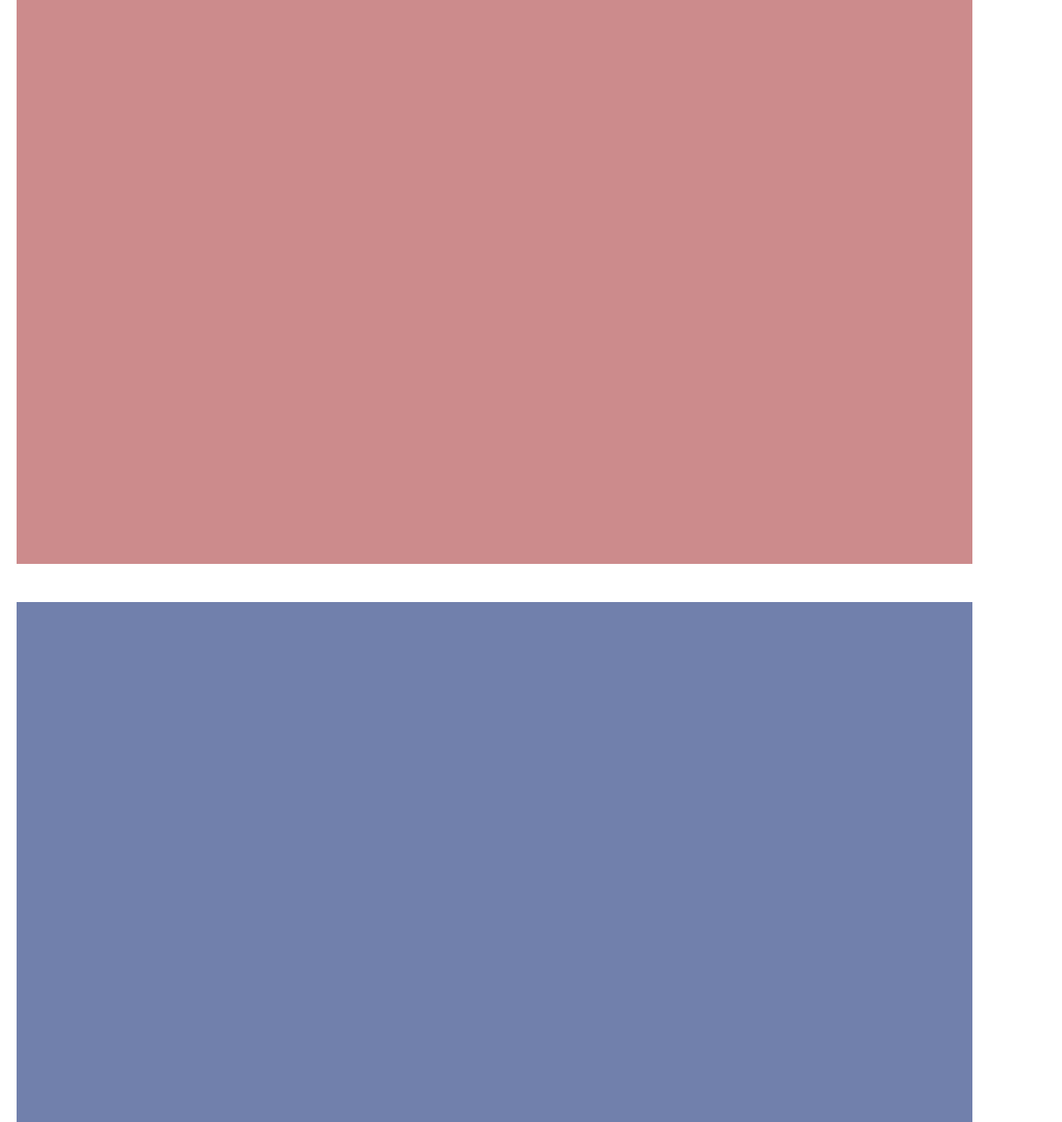
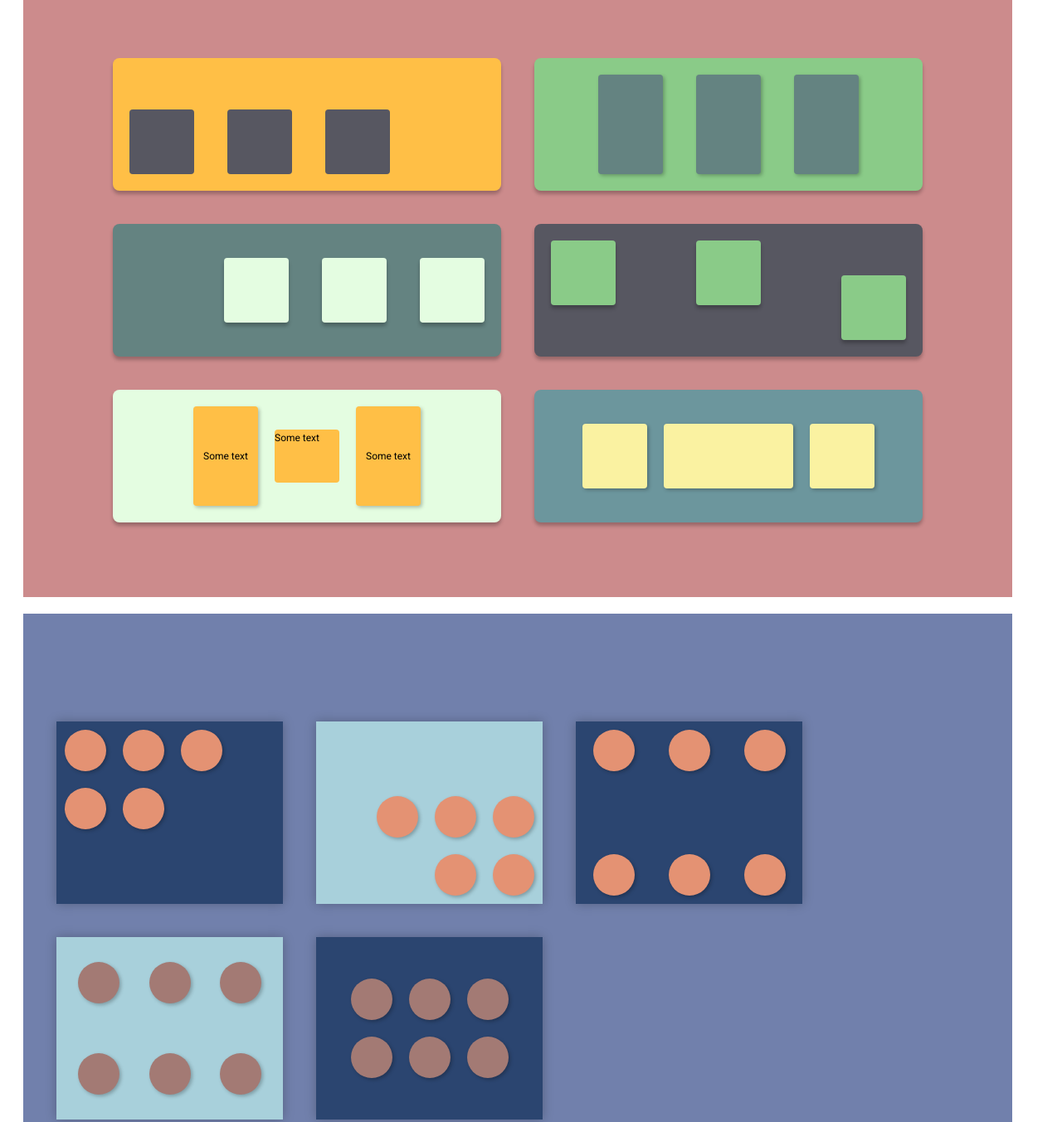
Before and after one commit to Torsnor/FlexboxBemCW, a plain HTML site: page index.html in a window 1280 px wide. Shown: the part 40-1393 px from the top of the page at 83% size. Drawn offline with Linux system fonts and the light colour scheme.

Commit message:
added the last boxes

```diff
--- a/index.html
+++ b/index.html
@@ -4,15 +4,82 @@
     <meta charset="UTF-8">
     <meta name="viewport" content="width=device-width, initial-scale=1.0">
     <link rel="stylesheet" href="styles/index.css">
+    <link href="https://fonts.googleapis.com/css?family=Roboto&display=swap" rel="stylesheet">
     <title>FlexboxBemCW</title>
 </head>
 <body>
-    <div class="container1">
+    <div class="screen1">
+        <div class="box1">
+            <div class="small_square"></div>
+            <div class="small_square"></div>
+            <div class="small_square"></div>
+        </div>
+        <div class="box2">
+            <div class="rectangle"></div>
+            <div class="rectangle"></div>
+            <div class="rectangle"></div>
+        </div>
+        <div class="box3">
+            <div class="small_square"></div>
+            <div class="small_square"></div>
+            <div class="small_square"></div>
+        </div>
+        <div class="box4">
+            <div class="small_square"></div>
+            <div class="small_square"></div>
+            <div class="small_square_last"></div>
+        </div>
+        <div class="box5">
+            <div class="rectangle"><span class="text">Some text</span></div>
+            <div class="mini_square"><span class="text">Some text</span></div>
+            <div class="rectangle"><span class="text">Some text</span></div>
+        </div>
+        <div class="box6">
+            <div class="small_square"></div>
+            <div class="rectangle_down"></div>
+            <div class="small_square"></div>
+        </div>
+    </div>
 
-
-    </div>
-    <div class="container2">
-
+    <div class="screen2">
+        <div class="square1">
+            <div class="circle1"></div>
+            <div class="circle1"></div>
+            <div class="circle1"></div>
+            <div class="circle1"></div>
+            <div class="circle1"></div>
+        </div>
+        <div class="square2">
+            <div class="circle2"></div>
+            <div class="circle2"></div>
+            <div class="circle2"></div>
+            <div class="circle2"></div>
+            <div class="circle2"></div>
+        </div>
+        <div class="square3">
+            <div class="circle3"></div>
+            <div class="circle3"></div>
+            <div class="circle3"></div>
+            <div class="circle3"></div>
+            <div class="circle3"></div>
+            <div class="circle3"></div>
+        </div>
+        <div class="square4">
+            <div class="circle4"></div>
+            <div class="circle4"></div>
+            <div class="circle4"></div>
+            <div class="circle4"></div>
+            <div class="circle4"></div>
+            <div class="circle4"></div>
+        </div>
+        <div class="square5">
+            <div class="circle5"></div>
+            <div class="circle5"></div>
+            <div class="circle5"></div>
+            <div class="circle5"></div>
+            <div class="circle5"></div>
+            <div class="circle5"></div>
+        </div>
 
     </div>
 
--- a/styles/index.css
+++ b/styles/index.css
@@ -1,18 +1,180 @@
-body, html {
-    margin: 0px;
-    height: 100vh;
+.screen1, .screen2 {
+    margin: 20px;
+    padding: 20px;
+    height: 700px;
+    width: 1152px;
+    background-color: #CC8B8C;
+    display: flex;
+    flex-wrap: wrap;
 }
 
-.container1, .container2 {
-    margin: 20px;
-    width: 1152px;
-    height: 700px;
-    margin-bottom: 46px;
-    background-color: #CC8B8C;
+.screen1 {
+    justify-content: center;
+    flex-direction: row;
+    align-content: center;
 }
 
-.container2 {
+.screen1 > div {
+    width: 468px;
+    height: 160px;
+    margin: 20px;
+    border-radius: 8px;
+    box-shadow: 0px 4px 4px rgba(0, 0, 0, 0.25);
+    display: flex;
+}
 
+.box1 {
+    background-color: #FFBF46;
+    justify-content: start;
+    align-items: flex-end;
+}
+
+.box2 {
+    background-color: #8ACB88;
+    justify-content: center;
+}
+
+.box3 {
+    background-color: #648381;
+    justify-content: flex-end;
+    align-items: center;
+}
+
+.box3 > div {
+    background-color: #E4FDE1;
+    box-shadow: 0px 4px 4px rgba(0, 0, 0, 0.25);
+}
+
+.box4 {
+    background-color: #575761;
+    justify-content: space-between;
+}
+
+.box4 > div {
+    background-color: #8ACB88;
+    box-shadow: 0px 4px 4px rgba(0, 0, 0, 0.25);
+}
+
+.box5 {
+    background-color: #E4FDE1;
+    justify-content: center;
+}
+
+.text {
+    font-family: 'Roboto', sans-serif;
+    font-style: normal;
+    font-weight: normal;
+    font-size: 12px;
+    line-height: 14px;
+}
+
+.box5 > div {
+    background-color: #FFBF46;
+}
+
+.mini_square {
+    width: 78px;
+    height: 64px;
+    border-radius: 4px;
+    align-self: center;
+}
+
+.box6 {
+    background-color: #6C969D;
+    justify-content: center;
+    align-items: center;
+}
+
+.box6 > div {
+    background: #FAF2A1;
+    box-shadow: 2px 2px 4px rgba(0, 0, 0, 0.25);
+    border-radius: 4px;
+}
+
+.small_square, .small_square_last {
+    width: 78px;
+    height: 78px;
+    border-radius: 4px;
+    background-color: #575761;
+    margin: 20px;
+}
+.small_square_last {
+    align-self: flex-end;
+}
+
+.rectangle {
+    width: 78px;
+    height: 120px;
+    box-shadow: 2px 2px 4px rgba(0, 0, 0, 0.25);
+    border-radius: 4px;
+    background-color:  #648381;
+    display: flex;
+    margin: 20px;
+    justify-content: center;
+    align-items: center;
+}
+
+.rectangle_down {
+    width: 156px;
+    height: 78px;
+}
+
+.screen2 {
     background-color: #7180AC;
+    align-content: center;
+}
 
+.screen2 > div {
+    width: 273px;
+    height: 220px;
+    margin: 20px;
+    box-shadow: 0px 0px 12px rgba(0, 0, 0, 0.25);
+    display: flex;
+    flex-wrap: wrap;
 }
+
+.square1 {
+    background-color: #2B4570;
+    align-content: flex-start;
+}
+
+.square2 {
+    background-color:  #A8D0DB;
+    align-content: flex-end;
+    flex-direction: row-reverse;
+}
+
+.square3 {
+    background-color: #2B4570;
+    justify-content: space-around;
+    align-content: space-between;
+}
+
+.square4 {
+    background-color:  #A8D0DB;
+    justify-content: space-evenly;
+    align-content: space-around;
+}
+
+.square5 {
+    background-color: #2B4570;
+    align-content: center;
+    justify-content: center;
+}
+
+.circle1,.circle2,.circle3,.circle4,.circle5 {
+    background-color: #E49273;
+    height: 50px;
+    width: 50px;
+    border-radius: 50%;
+    box-shadow: 2px 2px 4px rgba(0, 0, 0, 0.25);
+    margin: 10px;
+}
+
+.circle4 {
+    background-color: #A37A74;
+}
+
+.circle5 {
+    background-color: #A37A74;
+}
```
